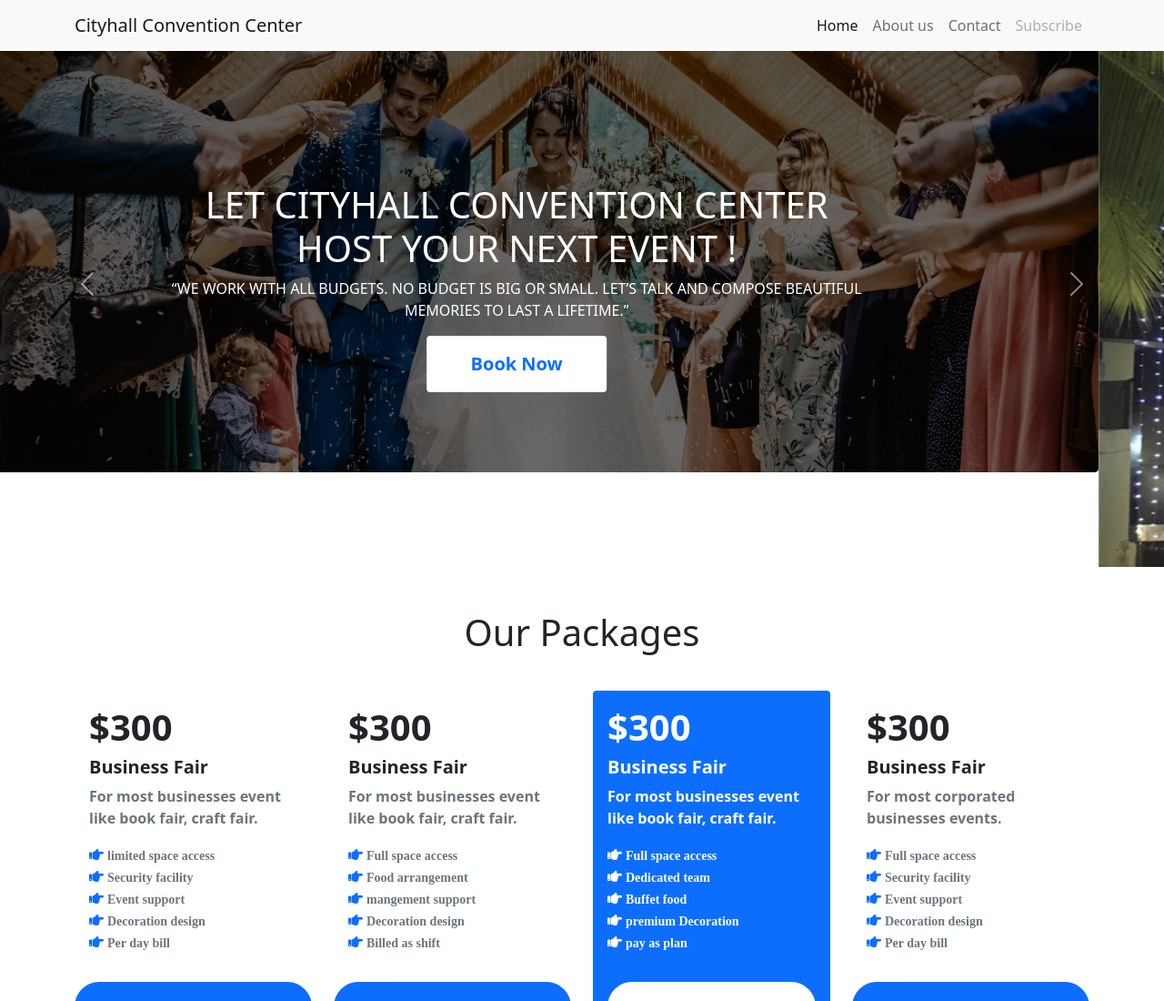
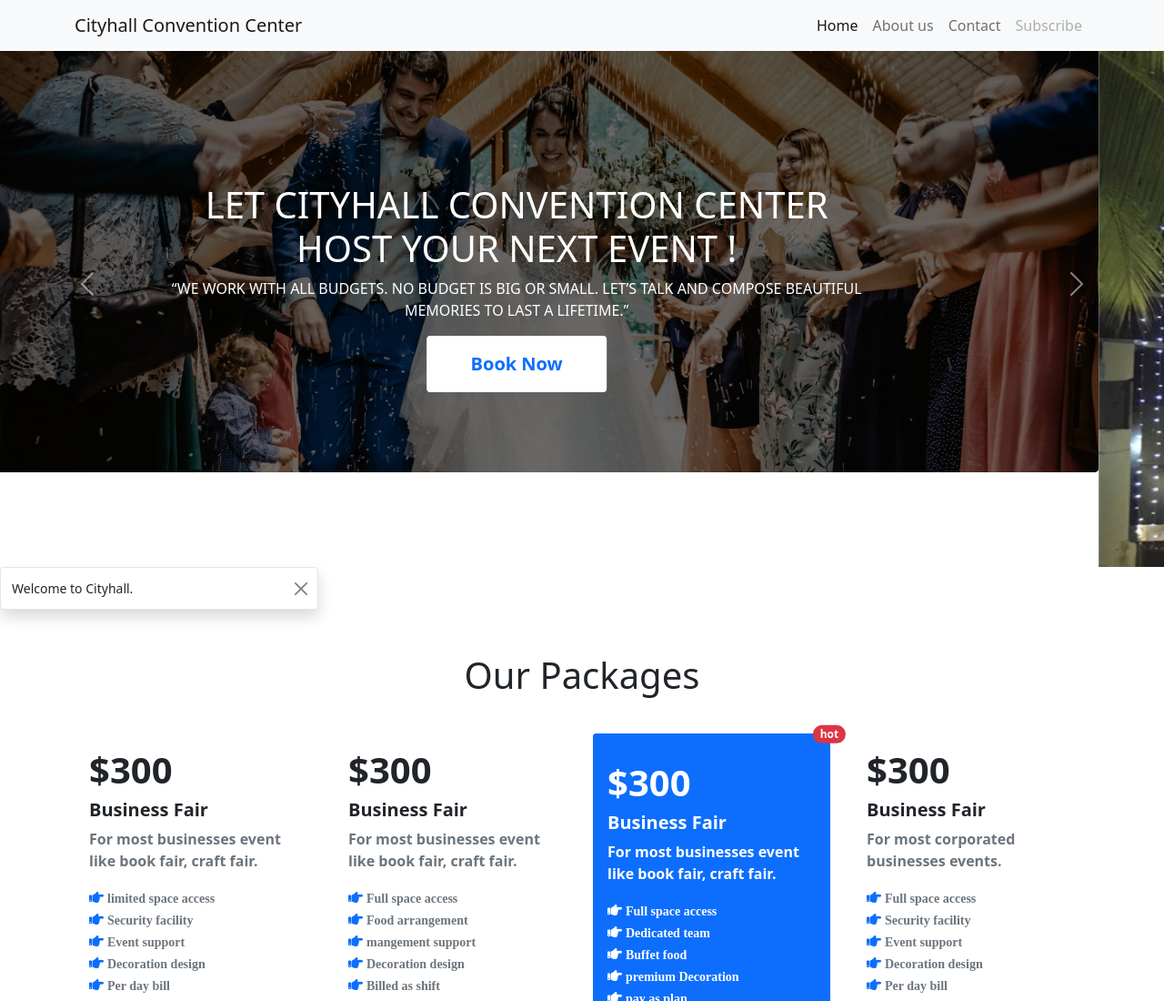
Before and after one commit to Tareq-Ahmed-Github/convention-center, a plain HTML site: page index.html in a window 1280 px wide. Shown: the top 1100 px of the page at 91% size. Drawn offline with nearby package versions, Linux system fonts and the light colour scheme.

Commit message:
toast and badge added

```diff
--- a/index.html
+++ b/index.html
@@ -118,7 +118,15 @@
     </header>
 
     <main>
-
+        <!-- toast  -->
+        <div class="toast show align-items-center" role="alert" aria-live="assertive" aria-atomic="true">
+            <div class="d-flex">
+                <div class="toast-body">
+                    Welcome to Cityhall.
+                </div>
+                <button type="button" class="btn-close me-2 m-auto" data-bs-dismiss="toast" aria-label="Close"></button>
+            </div>
+        </div>
         <!-- packages  -->
 
         <section class="container my-5">
@@ -184,7 +192,15 @@
                     </div>
                 </div>
                 <div class="col">
+
                     <div class="card h-100 border-0 bg-primary cardheight">
+                        <button type="button" class="btn btn-primary position-relative">
+                            <span
+                                class="position-absolute top-0 start-100 translate-middle badge rounded-pill bg-danger">
+                                hot
+                                <span class="visually-hidden">special</span>
+                            </span>
+                        </button>
                         <div class="card-body text-white">
                             <h5 class="card-title fw-bold fs-1">$300</h5>
                             <h5 class="card-title fw-bold">Business Fair</h5>
@@ -250,6 +266,16 @@
     <script src="https://cdn.jsdelivr.net/npm/bootstrap@5.1.3/dist/js/bootstrap.bundle.min.js"
         integrity="sha384-ka7Sk0Gln4gmtz2MlQnikT1wXgYsOg+OMhuP+IlRH9sENBO0LRn5q+8nbTov4+1p"
         crossorigin="anonymous"></script>
+
+
+
+    <script>
+        window.onload = (e) => {
+            let myToast = document.querySelector('.toast');
+            let bsToast = new bootstrap.Toast(myToast);
+            bsToast.show();
+        }
+    </script>
 </body>
 
 </html>
```
